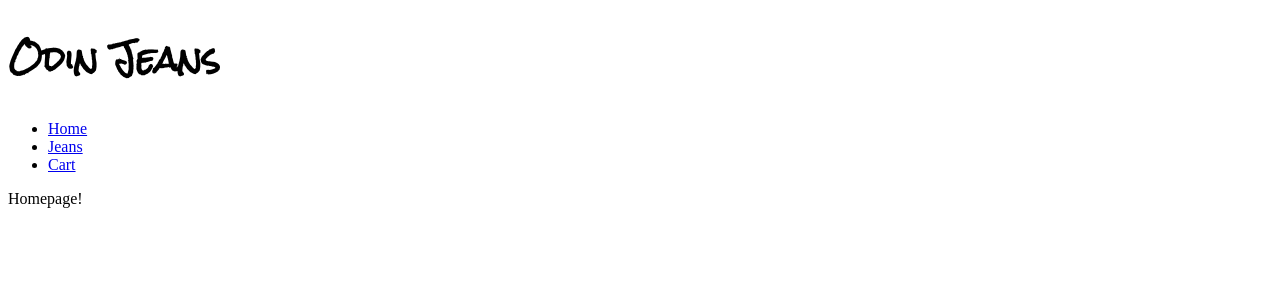
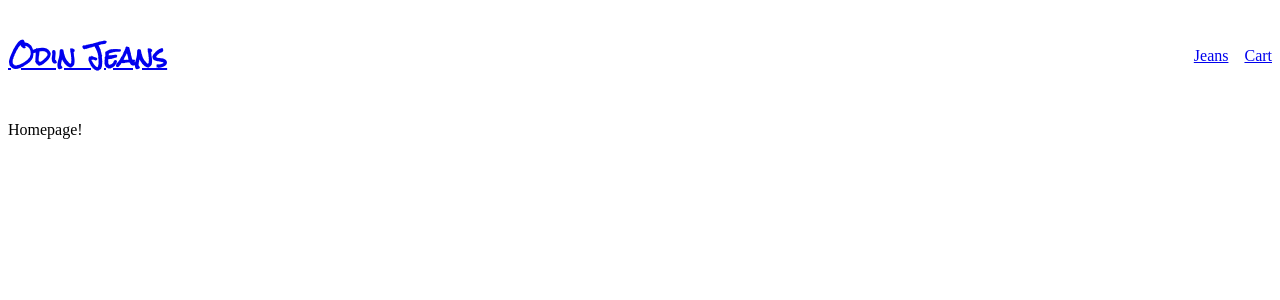
Before and after one commit to thriftymeerkat/odin-shopping-cart, a React (Vite) app: page / in a window 1280 px wide. Shown: the top 300 px of the page. Built offline with nearby package versions, Linux system fonts and the light colour scheme.

Commit message:
added basic styling to navbar layout

```diff
--- a/src/Navbar.css
+++ b/src/Navbar.css
@@ -4,6 +4,25 @@
     --RockSaltFont: "Rock Salt", cursive;
 }
 
+ul {
+    display: flex;
+    align-items: center;
+    gap: 1rem;
+    justify-content: space-between;
+}
+
+li {
+    display: flex;
+    gap: 1rem;
+}
+
+ul,
+li {
+  margin: 0;
+  padding: 0;
+  list-style: none;
+}
+
 .shop-name {
     font-family: var(--RockSaltFont);
 }
--- a/src/Navbar.jsx
+++ b/src/Navbar.jsx
@@ -4,17 +4,14 @@ import './Navbar.css'
 const Navbar = () => {
   return (
     <div>
-      <h1 className="shop-name">Odin Jeans</h1>
       <nav>
         <ul>
           <li>
-            <Link to="/">Home</Link>
+            <Link to="/"><h1 className="shop-name">Odin Jeans</h1></Link>
           </li>
           <li>
-            <Link to="/jeans">Jeans</Link>
-          </li>
-          <li>
-            <Link to="/cart">Cart</Link>
+              <Link to="/jeans">Jeans</Link>
+              <Link to="/cart">Cart</Link>
           </li>
         </ul>
       </nav>
```
